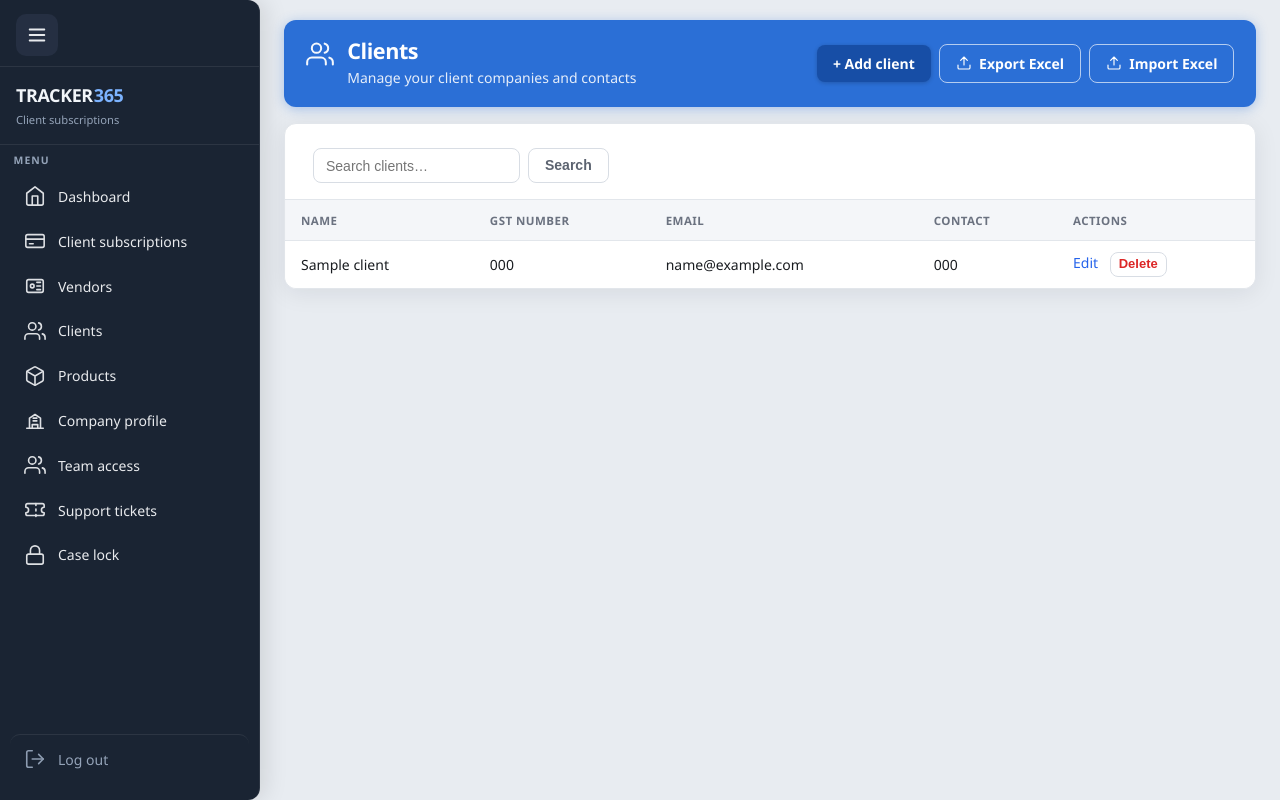
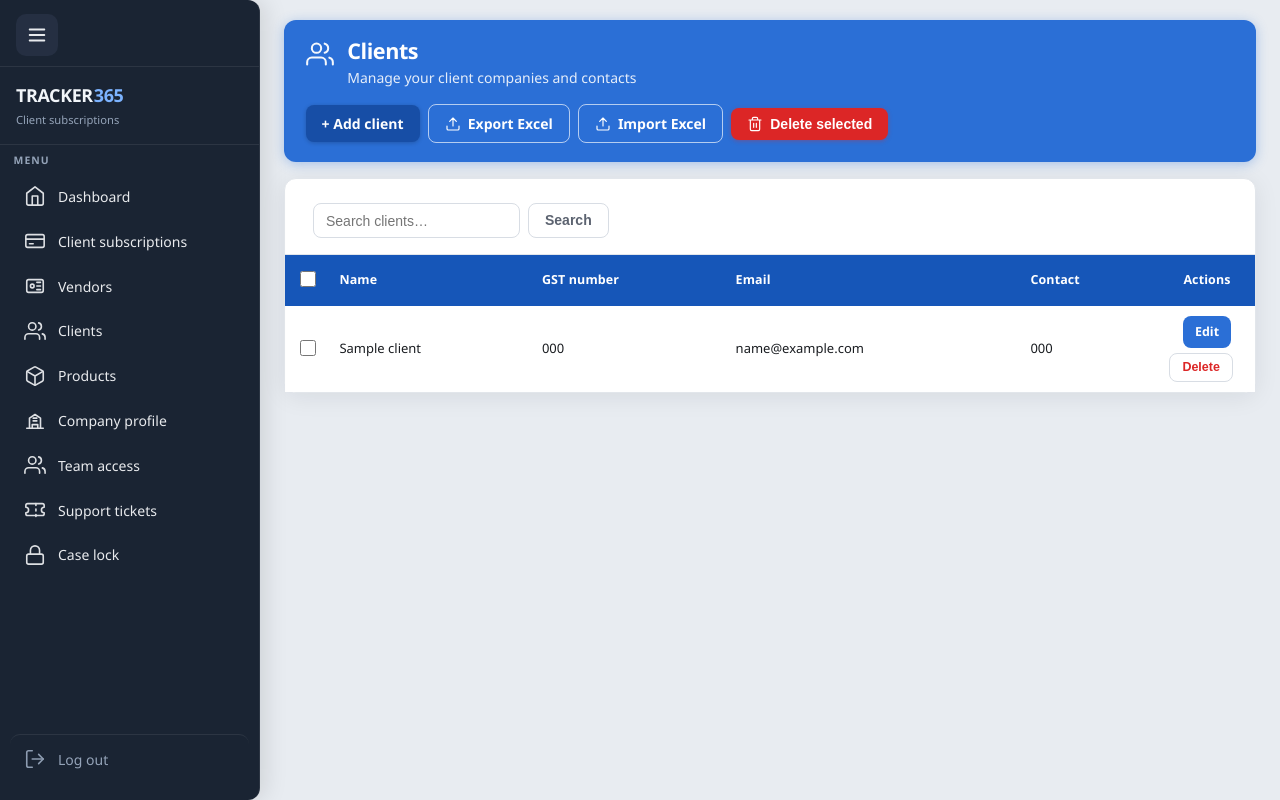
Before and after one commit to natraj-infotech/sales, a Django app: page /clients/ in a window 1280 px wide. Run offline with Django 5.2, Linux system fonts and the light colour scheme; a user stored in the database is signed in; tables that the repository leaves empty hold one stand-in row (values such as "Sample post"); parts of the project's set-up code (start-up, migrations or seed data) failed here and were passed over.

Commit message:
Add client bulk delete with select-all and ensure vendor deletion removes linked products.
Clients now support multi-select deletion like products and vendors; vendor deletes cascade to linked products and subscriptions so no orphaned records remain.

Co-authored-by: Cursor <cursoragent@cursor.com>

```diff
--- a/business/urls.py
+++ b/business/urls.py
@@ -34,6 +34,7 @@ urlpatterns = [
     path("vendors/<int:pk>/edit/", views.vendor_edit, name="vendor_edit"),
     path("vendors/<int:pk>/delete/", views.vendor_delete, name="vendor_delete"),
     path("clients/", views.client_list, name="client_list"),
+    path("clients/bulk-delete/", views.client_bulk_delete, name="client_bulk_delete"),
     path("clients/export/", views.client_export, name="client_export"),
     path("clients/import/", views.client_import, name="client_import"),
     path("clients/add/", views.client_add, name="client_add"),
--- a/business/views.py
+++ b/business/views.py
@@ -71,12 +71,19 @@ def _company(request):
 
 
 def _delete_success_message(
-    request, entity_count: int, sub_count: int, entity_label: str
+    request,
+    entity_count: int,
+    sub_count: int,
+    entity_label: str,
+    *,
+    product_count: int = 0,
 ) -> None:
     if entity_count == 0:
         messages.warning(request, f"No {entity_label} were deleted.")
         return
     msg = f"Deleted {entity_count} {entity_label}."
+    if product_count:
+        msg += f" Removed {product_count} linked product(s)."
     if sub_count:
         msg += f" Removed {sub_count} related subscription(s)."
     messages.success(request, msg)
@@ -98,12 +105,18 @@ def _delete_products(company, qs) -> tuple[int, int]:
     return entity_count, sub_count
 
 
-def _delete_vendors(company, qs) -> tuple[int, int]:
-    sub_count = company.subscriptions.filter(vendor__in=qs).count()
+def _delete_vendors(company, qs) -> tuple[int, int, int]:
+    product_qs = company.products.filter(vendor__in=qs)
+    product_count = product_qs.count()
+    sub_count = company.subscriptions.filter(
+        Q(vendor__in=qs) | Q(product__in=product_qs)
+    ).count()
+    if product_count:
+        product_qs.delete()
     entity_count = qs.count()
     if entity_count:
         qs.delete()
-    return entity_count, sub_count
+    return entity_count, sub_count, product_count
 
 
 EXPIRING_SOON_DAYS = (90, 45, 30, 15, 7)
@@ -226,8 +239,10 @@ def vendor_bulk_delete(request):
         messages.warning(request, "Select at least one vendor to delete.")
         return redirect("vendor_list")
     qs = company.vendors.filter(pk__in=ids)
-    n, sub_count = _delete_vendors(company, qs)
-    _delete_success_message(request, n, sub_count, "vendor(s)")
+    n, sub_count, product_count = _delete_vendors(company, qs)
+    _delete_success_message(
+        request, n, sub_count, "vendor(s)", product_count=product_count
+    )
     return redirect("vendor_list")
 
 
@@ -236,8 +251,12 @@ def vendor_bulk_delete(request):
 def vendor_delete(request, pk):
     company = _company(request)
     obj = get_object_or_404(Vendor, pk=pk, company=company)
-    n, sub_count = _delete_vendors(company, company.vendors.filter(pk=obj.pk))
-    _delete_success_message(request, n, sub_count, "vendor")
+    n, sub_count, product_count = _delete_vendors(
+        company, company.vendors.filter(pk=obj.pk)
+    )
+    _delete_success_message(
+        request, n, sub_count, "vendor", product_count=product_count
+    )
     return redirect("vendor_list")
 
 
@@ -453,6 +472,20 @@ def client_edit(request, pk):
             "object": obj,
         },
     )
+
+
+@sales_module_required
+@require_http_methods(["POST"])
+def client_bulk_delete(request):
+    company = _company(request)
+    ids = request.POST.getlist("client_ids")
+    if not ids:
+        messages.warning(request, "Select at least one client to delete.")
+        return redirect("client_list")
+    qs = company.clients.filter(pk__in=ids)
+    n, sub_count = _delete_clients(company, qs)
+    _delete_success_message(request, n, sub_count, "client(s)")
+    return redirect("client_list")
 
 
 @sales_module_required
--- a/templates/business/client_list.html
+++ b/templates/business/client_list.html
@@ -20,6 +20,10 @@
       <svg aria-hidden="true"><use href="#i-upload"/></svg>
       Import Excel
     </a>
+    <button type="submit" form="client-bulk-form" class="btn-tracker-header btn-tracker-danger" onclick="return confirm('Delete the selected clients and all related subscriptions?');">
+      <svg aria-hidden="true"><use href="#i-trash"/></svg>
+      Delete selected
+    </button>
   </div>
 </div>
 {% endblock %}
@@ -32,29 +36,73 @@
       <button type="submit" class="btn btn-ghost">Search</button>
     </form>
   </div>
-  <div class="table-wrap">
-    <table>
-      <thead><tr><th>Name</th><th>GST number</th><th>Email</th><th>Contact</th><th>Actions</th></tr></thead>
+
+  <form method="post" action="{% url 'client_bulk_delete' %}" id="client-bulk-form">
+    {% csrf_token %}
+    <div class="tracker-table-scroll">
+      <table class="tracker-table-pro">
+        <thead>
+          <tr>
+            <th class="col-check">
+              <input type="checkbox" id="client-select-all" title="Select all" aria-label="Select all clients">
+            </th>
+            <th>Name</th>
+            <th>GST number</th>
+            <th>Email</th>
+            <th>Contact</th>
+            <th class="col-actions">Actions</th>
+          </tr>
+        </thead>
         <tbody>
           {% for c in object_list %}
           <tr>
+            <td class="col-check">
+              <input type="checkbox" class="client-row-check" name="client_ids" value="{{ c.pk }}" aria-label="Select {{ c.name }}">
+            </td>
             <td>{{ c.name }}</td>
             <td>{{ c.gst_number|default:"—" }}</td>
             <td>{{ c.email|default:"—" }}</td>
             <td>{{ c.phone|default:"—" }}</td>
-          <td>
-            <a href="{% url 'client_edit' c.pk %}">Edit</a>
-            <form method="post" action="{% url 'client_delete' c.pk %}" style="display:inline;margin-left:0.5rem;" onsubmit="return confirm('Delete {{ c.name|escapejs }} and all related subscriptions?');">
-              {% csrf_token %}
-              <button type="submit" class="btn btn-ghost" style="color:#dc2626;padding:0.2rem 0.5rem;font-size:0.8125rem;">Delete</button>
-            </form>
+            <td class="col-actions">
+              <a class="btn-table-edit" href="{% url 'client_edit' c.pk %}">Edit</a>
+              <button type="submit"
+                class="btn btn-ghost"
+                style="color:#dc2626;padding:0.35rem 0.75rem;font-size:0.78rem;margin-top:0.35rem;display:block;"
+                formaction="{% url 'client_delete' c.pk %}"
+                formmethod="post"
+                onclick="return confirm('Delete {{ c.name|escapejs }} and all related subscriptions?');">
+                Delete
+              </button>
             </td>
           </tr>
           {% empty %}
-        <tr><td colspan="5" class="muted" style="padding:1rem;">No clients. <a href="{% url 'client_add' %}">Add one</a>.</td></tr>
+          <tr>
+            <td colspan="6" class="muted" style="padding:1.25rem;text-align:center;background:#fff;">
+              No clients. <a href="{% url 'client_add' %}">Add one</a>.
+            </td>
+          </tr>
           {% endfor %}
         </tbody>
       </table>
     </div>
+  </form>
 </div>
+
+<script>
+(function () {
+  var master = document.getElementById("client-select-all");
+  var boxes = document.querySelectorAll(".client-row-check");
+  if (!master || !boxes.length) return;
+  master.addEventListener("change", function () {
+    boxes.forEach(function (b) { b.checked = master.checked; });
+  });
+  boxes.forEach(function (b) {
+    b.addEventListener("change", function () {
+      var all = true;
+      boxes.forEach(function (x) { if (!x.checked) all = false; });
+      master.checked = all;
+    });
+  });
+})();
+</script>
 {% endblock %}
--- a/templates/business/product_list.html
+++ b/templates/business/product_list.html
@@ -23,7 +23,7 @@
       <svg aria-hidden="true"><use href="#i-upload"/></svg>
       Import Excel
     </a>
-    <button type="submit" form="product-bulk-form" class="btn-tracker-header btn-tracker-danger" onclick="return confirm('Delete the selected products and all related subscriptions?');">
+    <button type="submit" form="product-bulk-form" class="btn-tracker-header btn-tracker-danger" onclick="return confirm('Delete the selected products and all related subscriptions and case-lock data?');">
       <svg aria-hidden="true"><use href="#i-trash"/></svg>
       Delete selected
     </button>
@@ -92,7 +92,7 @@
                 style="color:#dc2626;padding:0.35rem 0.75rem;font-size:0.78rem;margin-top:0.35rem;display:block;"
                 formaction="{% url 'product_delete' p.pk %}"
                 formmethod="post"
-                onclick="return confirm('Delete {{ p.name|escapejs }} and all related subscriptions?');">
+                onclick="return confirm('Delete {{ p.name|escapejs }} and all related subscriptions and case-lock data?');">
                 Delete
               </button>
             </td>
--- a/templates/business/vendor_list.html
+++ b/templates/business/vendor_list.html
@@ -23,7 +23,7 @@
       <svg aria-hidden="true"><use href="#i-upload"/></svg>
       Import Excel
     </a>
-    <button type="submit" form="vendor-bulk-form" class="btn-tracker-header btn-tracker-danger" onclick="return confirm('Delete the selected vendors and all related subscriptions?');">
+    <button type="submit" form="vendor-bulk-form" class="btn-tracker-header btn-tracker-danger" onclick="return confirm('Delete the selected vendors, their linked products, and all related subscriptions?');">
       <svg aria-hidden="true"><use href="#i-trash"/></svg>
       Delete selected
     </button>
@@ -86,7 +86,7 @@
                 style="color:#dc2626;padding:0.35rem 0.75rem;font-size:0.78rem;margin-top:0.35rem;display:block;"
                 formaction="{% url 'vendor_delete' v.pk %}"
                 formmethod="post"
-                onclick="return confirm('Delete {{ v.name|escapejs }} and all related subscriptions?');">
+                onclick="return confirm('Delete {{ v.name|escapejs }}, linked products, and all related subscriptions?');">
                 Delete
               </button>
             </td>
```
Lines whose indentation alone changed are shown as unchanged.
